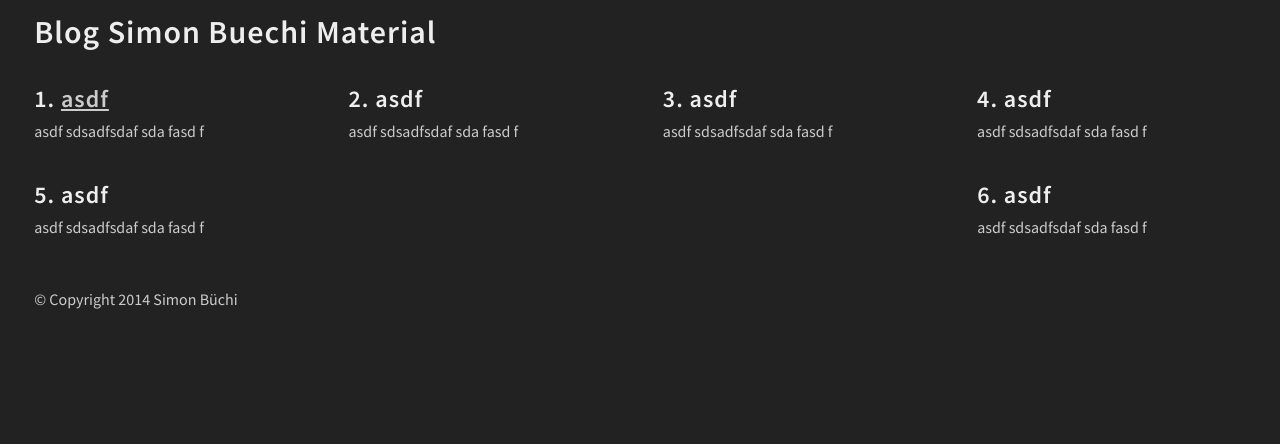
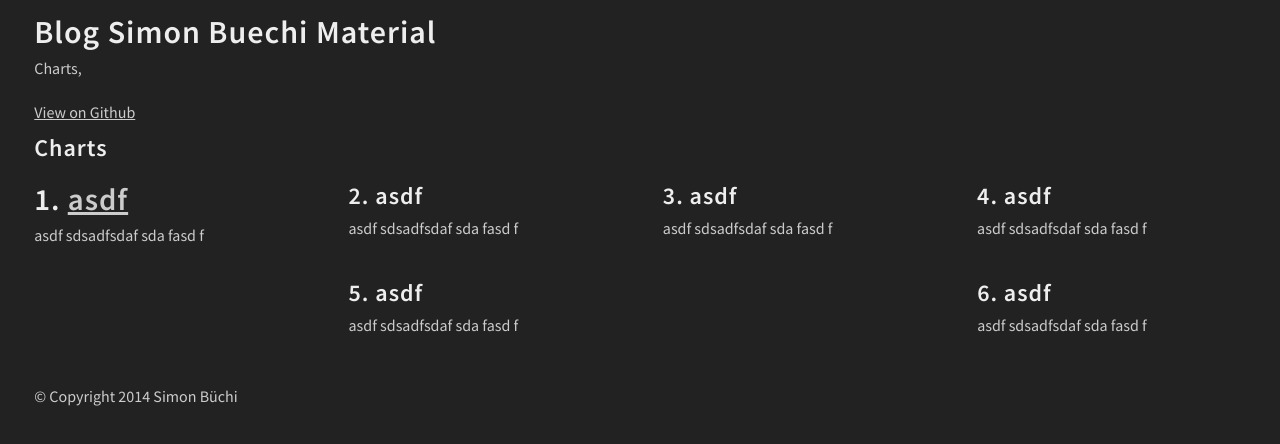
Before and after one commit to simonbuechi/blog, a website: page index.html in a window 1280 px wide. Drawn offline with nearby package versions, Linux system fonts and the light colour scheme.

Commit message:
Update index.html

```diff
--- a/index.html
+++ b/index.html
@@ -36,13 +36,17 @@
   <header class="row header">
     <div class="large-12 medium-12 columns">
       <h1 id="top">Blog Simon Buechi Material</h1>
-      <p></p>
+      <p>Charts, </p>
+      <a href="" class="button">View on Github</a>
     </div>
   </header>
 
   <section class="row">
+    <div class="large-12 medium-12 columns">
+      <h2>Charts</h2>
+    </div>
     <div class="large-3 medium-6 columns">
-      <h2>1. <a href="">asdf</a></h2>
+      <h3>1. <a href="/1">asdf</a></h3>
       <p>asdf sdsadfsdaf sda fasd f</p>
     </div>
     <div class="large-3 medium-6 columns">
```
